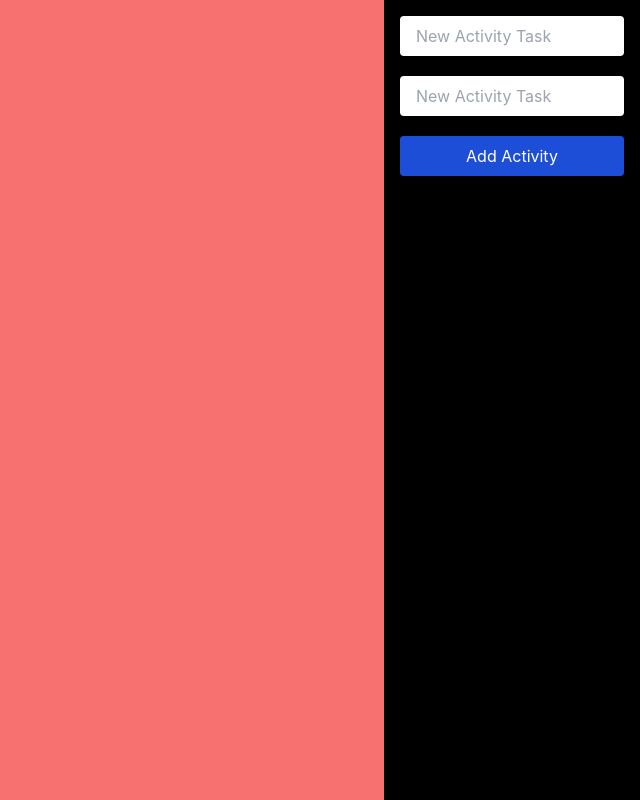
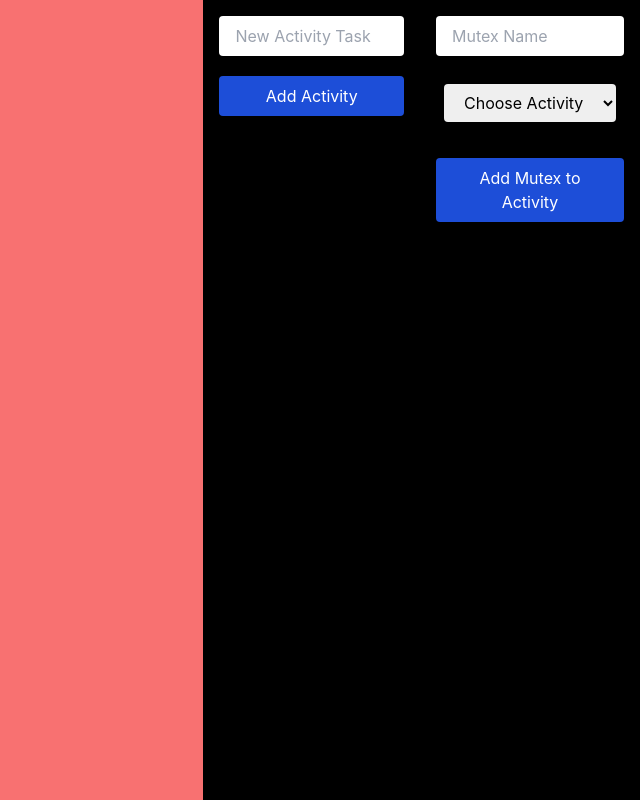
Before and after one commit to Redma1337/ezs_electron_app, a React (Vite) app: page / in a window 1280 px wide. Shown: the whole page, without its empty margins (640-1280 px from the left). Built offline with nearby package versions, Linux system fonts and the light colour scheme.

Commit message:
creating Mutexe, adding Mutuxe to Activity by reference

```diff
--- a/src/components/graphComponent.jsx
+++ b/src/components/graphComponent.jsx
@@ -1,6 +1,7 @@
-import React, {useReducer, useState} from 'react';
+import React, { useReducer, useState } from 'react';
 import Graph from '../engine/graph';
 import Activity from "../engine/activity";
+import Mutex from "../engine/mutex";
 import ActivityComponent from "./acitvityComponent";
 
 const GraphComponent = () => {
@@ -12,6 +13,9 @@ const GraphComponent = () => {
     const [sourceId, setSourceId] = useState('');
     const [targetId, setTargetId] = useState('');
 
+    const [newMutexName, setNewMutexName] = useState('');
+    const [selectedActivityId, setSelectedActivityId] = useState('');
+
     //centralize the state management to this function to keep it all in place
     //don't use es6 function syntax, otherwise function won't be hoisted
     function graphReducer(graph, action) {
@@ -21,6 +25,16 @@ const GraphComponent = () => {
                 const newActivity = new Activity(graph.activities.length + 1, action.payload.task);
                 graph.addActivity(newActivity);
                 return graph;
+
+            case 'addMutexToActivity': {
+                const { activityId, mutexName } = action.payload;
+
+                //NEW better code:
+                graph.addMutexToActivity(mutexName, activityId);
+                return graph;
+            }
+
+
             case 'connectActivities':
                 const { sourceId, targetId } = action.payload;
                 const sourceIdActivity = graph.activities.find(a => a.id === parseInt(sourceId));
@@ -48,6 +62,31 @@ const GraphComponent = () => {
 
         setActivityComponents([...activityComponents, { activity: newActivity, position: { x: 0, y: 0 } }]);
     };
+
+
+
+    // function to add Mutex to activity
+    const handleAddMutexToActivity = () => {
+        if (!selectedActivityId || !newMutexName.trim()) {
+            alert("Please select an activity and enter a mutex name.");
+            return;
+        }
+
+        dispatchGraph({
+            type: 'addMutexToActivity',
+            payload: {
+                activityId: selectedActivityId,
+                mutexName: newMutexName,
+            }
+        });
+
+        setNewMutexName("");
+        setSelectedActivityId('');
+    };
+
+
+
+
 
     const handleConnectActivities = () => {
         dispatchGraph({
@@ -90,13 +129,6 @@ const GraphComponent = () => {
                     placeholder="New Activity Task"
                     className="rounded p-2 px-4 w-full shadow"
                 />
-                <input
-                    type="text"
-                    value={newActivityTask}
-                    onChange={e => setNewActivityTask(e.target.value)}
-                    placeholder="New Activity Task"
-                    className="rounded p-2 px-4 w-full shadow"
-                />
                 <button
                     className="text-white bg-blue-700 p-2 px-4 rounded shadow"
                     onClick={handleAddActivity}
@@ -104,6 +136,39 @@ const GraphComponent = () => {
                     Add Activity
                 </button>
             </div>
+
+
+
+            {/* add Mutex to Activity */}
+            <div className="h-full bg-black flex flex-col gap-5 p-4">
+                <input
+                    type="text"
+                    value={newMutexName}
+                    onChange={e => setNewMutexName(e.target.value)}
+                    placeholder="Mutex Name"
+                    className="rounded p-2 px-4 w-full shadow"
+                />
+
+                <select
+                    className="rounded m-2 p-2 px-4 shadow"
+                    value={selectedActivityId}
+                    onChange={e => setSelectedActivityId(e.target.value)}
+                >
+                    <option value="">Choose Activity</option>
+                    {activityComponents.map((component, index) => (
+                        <option key={index} value={component.activity.id}>
+                            {component.activity.task}
+                        </option>
+                    ))}
+                </select>
+                <button
+                    className="text-white bg-blue-700 p-2 px-4 rounded shadow mt-2"
+                    onClick={handleAddMutexToActivity}
+                >
+                    Add Mutex to Activity
+                </button>
+            </div>
+
         </div>
     );
 }
--- a/src/engine/activity.jsx
+++ b/src/engine/activity.jsx
@@ -4,7 +4,29 @@ class Activity {
         this.task = task;
         this.outSemaphores = [];
         this.inSemaphores = [];
+        this.mutexe = [];
+    }
+
+    // Method to add a semaphore to the activity (Marc)
+
+
+    // Method to assign a mutex to this activity
+    assignMutex(mutex) {
+        // only add if not exists
+        const exists = this.mutexe.some(m => m.mutexName === mutex.mutexName);
+        if (!exists) {
+            this.mutexe.push(mutex);
+        }
+    }
+
+
+
+
+    //TODO later
+    // remove a mutex from an activity
+    removeMutex(mutexName) {
+        this.mutexe = this.mutexe.filter(m => m.mutexName !== mutexName);
     }
 }
 
-export default  Activity;
+export default Activity;
--- a/src/engine/graph.jsx
+++ b/src/engine/graph.jsx
@@ -1,12 +1,71 @@
 import Semaphore from "./semaphore";
+import Mutex from "./mutex";
 
 class Graph {
     constructor() {
         this.activities = [];
+        this.mutexe = [];
     }
 
     addActivity(activity) {
         this.activities.push(activity);
+    }
+
+
+    //1.
+    addMutexToActivity(mutexName, activityId) {
+        // Find the mutex by name. If it doesn't exist, undefined will be returned
+        let mutexToUpdate = this.mutexe.find(m => m.mutexName === mutexName);
+
+        // Mutex exists
+        if (mutexToUpdate) {
+            if (!mutexToUpdate.activityList.includes(activityId)) { // Find activity ID in mutex
+
+                mutexToUpdate.addActivityId(activityId);  // Add new activity ID to existing mutex
+                console.log(`Added Activity ID ${activityId} to existing Mutex '${mutexName}'.`);
+            } else {
+                console.log(`Activity ID ${activityId} already exists in Mutex '${mutexName}'.`);
+            }
+
+            // Mutex does not exist
+        } else {
+            this.addMutex(mutexName, [activityId]); // Add the new mutex
+            console.log(`New Mutex: '${mutexName}' - Activity ID: [${activityId}].`);
+        }
+
+        // Update the activity with the mutex reference
+        this.updateActivityWithMutex(mutexName, activityId);
+
+        // For debugging: log the updated mutexe list
+        console.log("-- Summary --");
+        console.log("Updated Mutexe:", this.mutexe.map(m => `${m.mutexName}: [${m.activityList}]`));
+        // Activities with their referenced mutexes
+        console.log("Updated Activities:", this.activities.map(a => `${a.id}: ${a.task} - Mutexe: ${
+            a.mutexe && a.mutexe.length > 0
+            ? a.mutexe.map(m => `${m.mutexName} (Activities: [${m.activityList.join(", ")}])`).join("; ")
+            : 'None'
+        }`));
+    }
+
+    //2. create Mutex -> private???
+    addMutex(mutexName, activityId) {
+        const mutex = new Mutex(mutexName, [activityId]);
+        this.mutexe.push(mutex);
+    }
+
+    //3. add Mutex Reference to Activity -> private???
+    updateActivityWithMutex(mutexName, activityId) {
+        // Find the mutex by name -> again beacuse could be new mutex
+        const mutex = this.mutexe.find(m => m.mutexName === mutexName);
+
+        // Find the activity by ID and assign the mutex to it
+        const activityToUpdate = this.activities.find(a => a.id === parseInt(activityId));
+        if (activityToUpdate) {
+            activityToUpdate.assignMutex(mutex); // Pass the Mutex object
+            console.log(`Assigned mutex '${mutexName}' to activity with ID ${activityId}.`);
+        } else {
+            alert(`Activity with ID ${activityId} not found.`);
+        }
     }
 
 
--- /dev/null
+++ b/src/engine/mutex.jsx
@@ -0,0 +1,22 @@
+class Mutex {
+    constructor(mutexName, activityList = []) {
+        this.mutexName = mutexName;
+        this.activityList = activityList;
+        //this.priority = priority;
+    }
+
+    // Method to add an activity ID to the mutex list
+    addActivityId(activityId) {
+        if (!this.activityList.includes(activityId)) {
+            this.activityList.push(activityId);
+        }
+    }
+
+    // Get Priority of Mutex
+
+}
+
+export default Mutex;
+
+// Priority logic
+// activityToUpdate.mutexPriority = BestimmteLogikZurPriorität();
--- a/src/pages/app.jsx
+++ b/src/pages/app.jsx
@@ -1,5 +1,6 @@
 import * as React from 'react';
 import GraphComponent from "../components/graphComponent";
+
 
 const App = () => {
     return (
```
